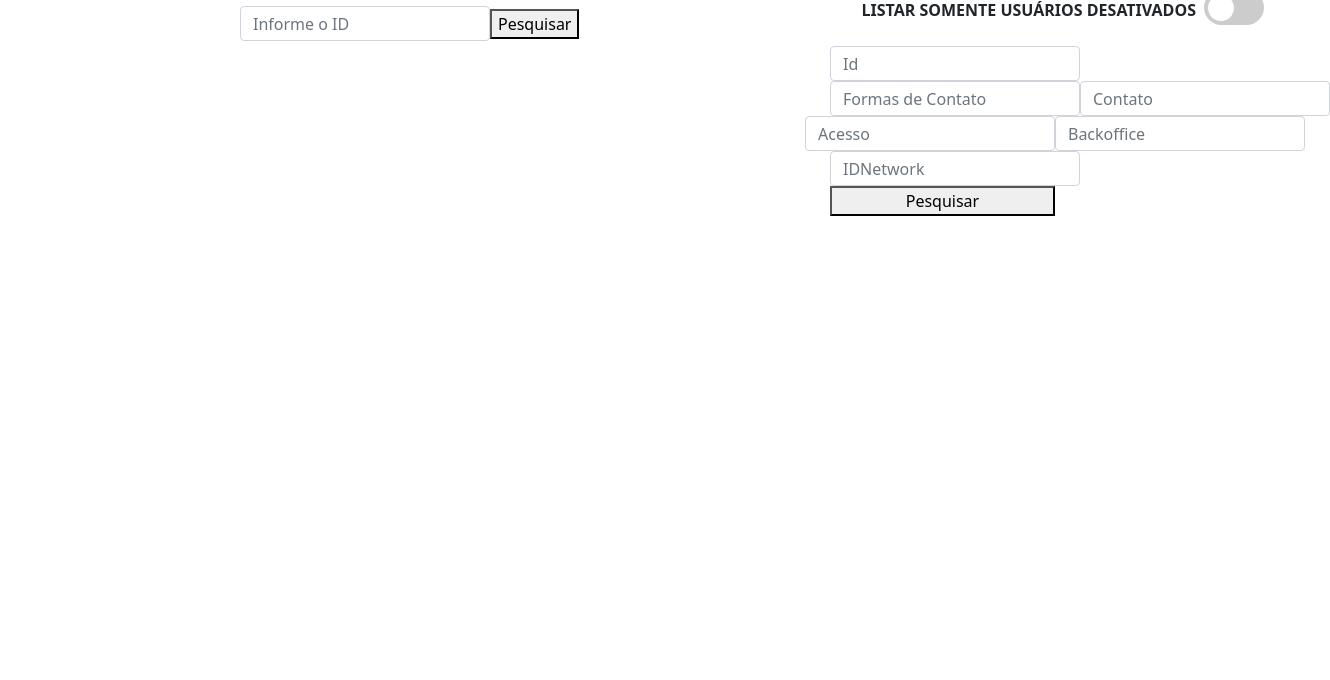
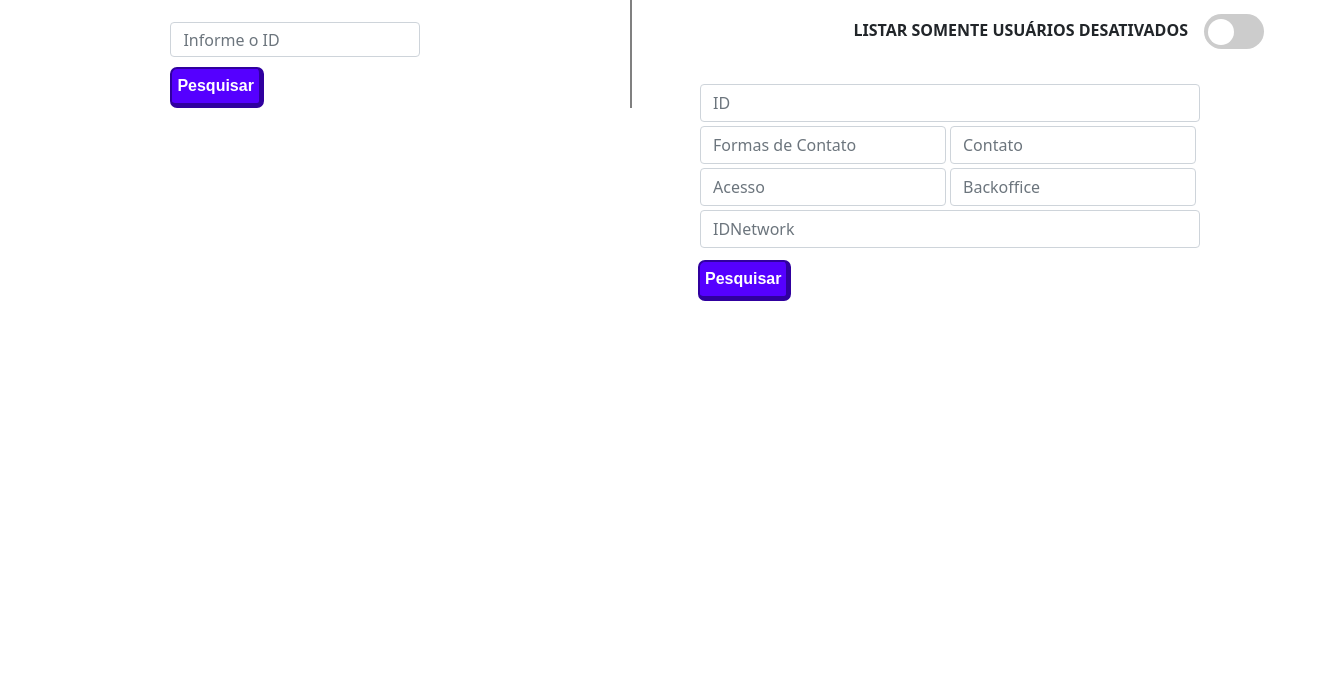
Before and after one commit to Maicon900/IdWallers, a plain HTML site: page index.html in a window 1280 px wide. Shown: the part 240-920 px from the top of the page, 1330 px wide, since content can reach past the window. After the commit the page ends 800 px from the top, so only its background shows below. Drawn offline with nearby package versions, Linux system fonts and the light colour scheme.

Commit message:
Estilizando site

```diff
--- a/index.html
+++ b/index.html
@@ -29,26 +29,31 @@
             </div>
         </div>
         <h1 class="d-flex justify-content-center">Usuários</h1>
-        <div class="title d-flex flex-row justify-content-between">
+        <div class="title d-flex justify-content-between">
+
+
+
             <div class="simp">
-                <h2>Pesquisa simples</h2>
-                <div class="form d-flex justify-content-center align-items-center mt-4">
-                    <input class=' form-control' type="number" placeholder="Informe o ID">
-                    <button>Pesquisar</button>
+                <div class="form">
+                    <h2>PESQUISA SIMPLES</h2>
+                    <input class='form-control' type="number" placeholder="Informe o ID">
+                    <button class="button">Pesquisar</button>
                 </div>
             </div>
-            <hr>
+
+
             <div class="avan">
-                <h2 class="d-flex justify-content-center">Avançada</h2>
-                <div class="d-flex justify-content-end px-3">
-                    <p class="fw-bold p-2">LISTAR SOMENTE USUÁRIOS DESATIVADOS</p>
+                <h2 class="d-flex justify-content-center">PESQUISA AVANÇADA</h2>
+                <div class="py-4 d-flex justify-content-end">
+                    <p class="px-3 pt-1 fw-bold">LISTAR SOMENTE USUÁRIOS DESATIVADOS</p>
                     <label class="switch">
                         <input type="checkbox">
                         <span class="slider round"></span>
                     </label>
                 </div>
-                <div class="form d-flex justify-content-center flex-column">
-                    <input type="number" placeholder="Id" class='form-control'>
+                <div class="d-flex justify-content-center">
+                    <div class="form_avan">
+                        <input type="number" placeholder="ID" class='form-control'>
                         <div class="d-flex justify-content-between">
                             <input class="form-control" list="datalistOptions" id="exampleDataList" placeholder="Formas de Contato">
                             <datalist id="datalistOptions">
@@ -60,7 +65,7 @@
                             </datalist>
                             <input type="text" placeholder="Contato" class="form-control">
                         </div>
-                    <div class="d-flex justify-content-center">
+                        <div class="d-flex justify-content-between">
                             <input class="form-control" list="datalistOptions" id="exampleDataList" placeholder="Acesso">
                             <datalist id="datalistOptions">
                                 <option value="Sim">Sim</option>
@@ -77,8 +82,9 @@
                             <option value="Sim">Sim</option>
                             <option value="Não">Não</option>
                         </datalist>
-                    <button class="w-50 h-50">Pesquisar</button>
+                        <button class="button">Pesquisar</button>
 
+                    </div>
                 </div>
             </div>
         </div>
--- a/style.css
+++ b/style.css
@@ -7,7 +7,6 @@ body {
 #site {
     position: absolute;
     width: 100%;
-    height: 100%;
 }
 img {
     width: 180px;
@@ -39,16 +38,65 @@ span:hover {
     padding-top: 4rem;
     width: 100%;
     height: 100%;
-    display: grid;
 }
 .simp {
-    padding-left: 15rem;
+    width: 50%;
+    height: 50%;
+    display: flex;
+    justify-content: center;
+    border-right: 2px solid gray;
+}
+.form h2{
+    padding-bottom: 2rem;
+}
+.form .button {
+    margin-top: 10px;
+    padding: 5px;
+    border: none;
+    background-color: #50ff;
+    font-family: sans-serif;
+    border-radius: 7px;
+    color: white;
+    font-weight: bold;
+    border-bottom: 5px solid #30009f;
+    border-top: 2px solid #30009f;
+    border-left: 2px solid #30009f;
+    border-right: 5px solid #30009f;
+
+}
+.form .button:hover {
+    color: #130040;
 }
 .avan {
-    width: 450px;
-    height: 300px;
+    width: 50%;
+    margin-right: 1rem;
+}
+.form_avan {
+    width: 500px;
+}
+.form_avan .button {
+    margin-top: 10px;
+    padding: 5px;
+    border: none;
+    background-color: #50ff;
+    font-family: sans-serif;
+    border-radius: 7px;
+    color: white;
+    font-weight: bold;
+    border-bottom: 5px solid #30009f;
+    border-top: 2px solid #30009f;
+    border-left: 2px solid #30009f;
+    border-right: 5px solid #30009f;
+}
+.form_avan .button:hover {
+    color: #130040;
+}
+.form_avan input {
+    margin: 2px;
+}
 
-}
+
+
 .switch {
     position: relative;
     display: inline-block;
@@ -85,11 +133,11 @@ span:hover {
     transition: .4s;
   }
   input:checked + .slider {
-    background-color: #2196F3;
+    background-color: #50ff;
   }
 
   input:focus + .slider {
-    box-shadow: 0 0 1px #2196F3;
+    box-shadow: 0 0 1px #50ff;
   }
 
   input:checked + .slider:before {
```
Lines whose indentation alone changed are shown as unchanged.
